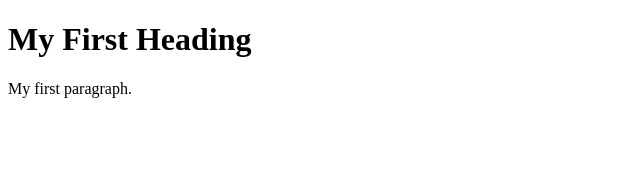
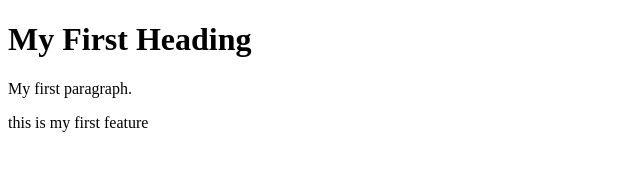
Before and after one commit to vladmarcu01/firstrepository, a plain HTML site: page index.html in a window 1280 px wide. Shown: the whole page, without its empty margins (0-640 px from the left). Drawn offline with Linux system fonts and the light colour scheme.

Commit message:
myfirstfeature

```diff
--- a/index.html
+++ b/index.html
@@ -4,6 +4,6 @@
 
 <h1>My First Heading</h1>
 <p>My first paragraph.</p>
-
+<p>this is my first feature</p>
 </body>
 </html>
```
